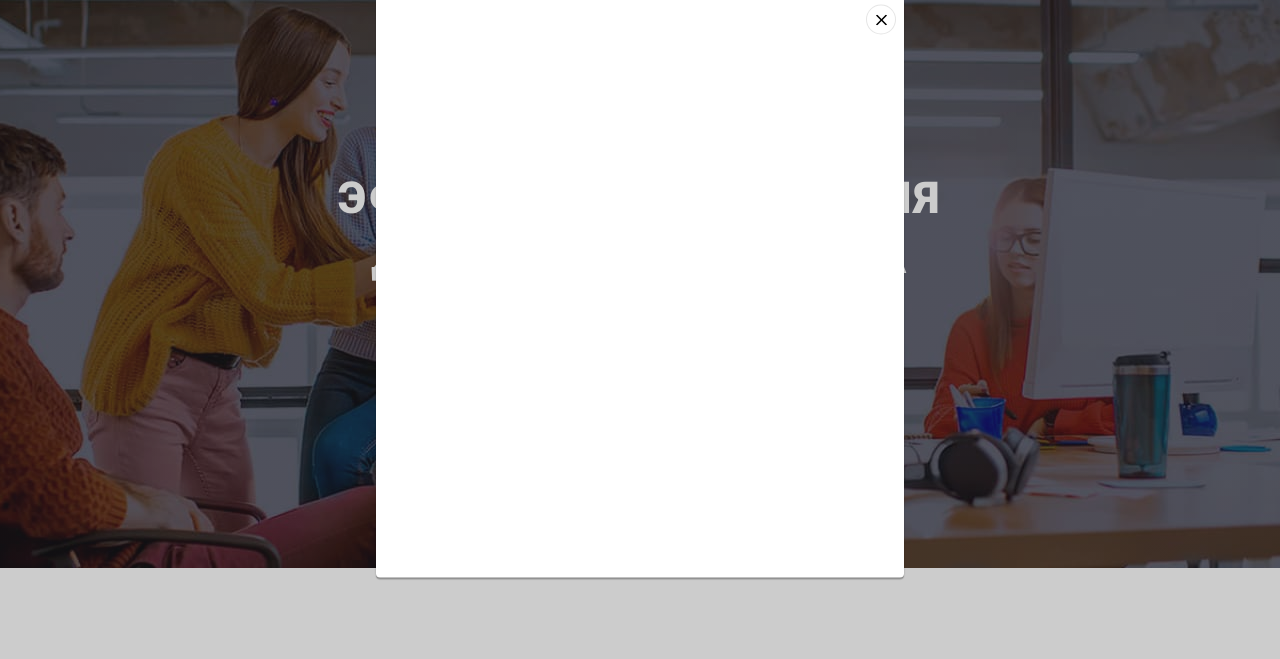
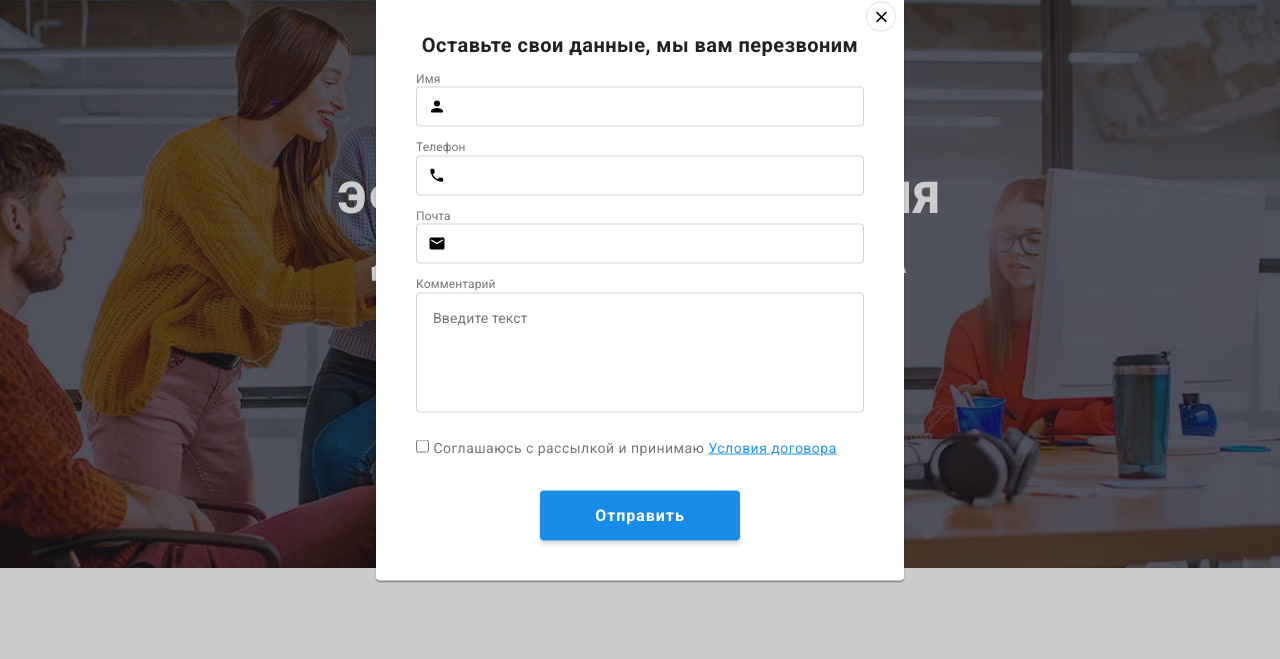
Before and after one commit to Anastasia-A-2020/goit-markup-hw-06-, a plain HTML site: page index.html in a window 1280 px wide. Both pictures are taken after a click on the button "Заказать услугу". Shown: the part 113-772 px from the top of the page. Drawn offline with nearby package versions, Linux system fonts and the light colour scheme.

Commit message:
modal-form

```diff
--- a/css/styles.css
+++ b/css/styles.css
@@ -773,8 +773,9 @@ body {
   transform: translate(-50%, -50%) scale(1);
 
   transition: transform 250ms var(--timing-function);
-  min-width: 528px;
+  width: 528px;
   min-height: 581px;
+  padding: 40px;
   background-color: rgba(255, 255, 255, 1);
 
   border-radius: 4px;
@@ -810,3 +811,120 @@ body {
 .close-button:focus{
   color: var(--accent-color);
 }
+
+.modal-title{
+  margin-bottom: 12px;
+
+  font-weight: 700;
+  font-size: 20px;
+  line-height: 1.150;
+  text-align: center;
+  color: var(--title-primary-color);
+}
+
+.modal-item{
+  position: relative;
+
+  margin-bottom: 10px;
+}
+
+.modal-label,
+.comment-label{
+  margin-bottom: 4px;
+
+  font-weight: 400;
+  font-size: 12px;
+  line-height: 1.167;
+  letter-spacing: 0.01em;
+  color: var(--primary-text-color);
+
+}
+
+.modal-input{
+  width: 100%;
+  height: 40px;
+  padding-left: 42px;
+
+  border: 1px solid;
+  border-color: rgba(33, 33, 33, 0.2);
+  border-radius: 4px;
+  outline: none;
+
+  transition: border-color 250ms var(--timing-function);
+}
+
+.modal-input:focus,
+.modal-comment:focus{
+  border: 1px solid;
+  border-color: var(--accent-color);
+}
+
+.modal-icon{
+  position: absolute;
+  top:50%;
+  left:12px;
+  width: 18px;
+  height: 18px;
+
+  fill: currentColor;
+
+  transition: fill 250ms var(--timing-function);
+}
+
+.modal-input:focus + .modal-icon{
+  fill:var(--accent-color);
+}
+
+.modal-comment{
+  width: 100%;
+  height: 120px;
+  padding: 16px;
+  margin-bottom: 20px;
+  border: 1px solid;
+  border-color: rgba(33, 33, 33, 0.2);
+  border-radius: 4px;
+  outline: none;
+
+  font-weight: 400;
+  font-size: 14px;
+  line-height: 1.143;
+  letter-spacing: 0.01em;
+  color: var(--primary-text-color);
+
+  resize: none;
+  transition: border-color 250ms var(--timing-function);
+}
+
+.modal-policy{
+  font-weight: 400;
+  font-size: 14px;
+  line-height: 1.714;
+  color: var(--primary-text-color);
+}
+
+.modal-link{
+  color: var(--accent-color);
+}
+
+.modal-submit{
+  display: flex;
+  width: 200px;
+  min-height: 50px;
+  border: none;
+  margin-left:auto;
+  margin-right: auto;
+  margin-top: 30px;
+
+  background: #188CE8;
+  box-shadow: 0px 4px 4px rgba(0, 0, 0, 0.15);
+  border-radius: 4px;
+  cursor: pointer;
+
+  justify-content: center;
+  align-items: center;
+  font-weight: 700;
+  font-size: 16px;
+  line-height: 1.875;
+  letter-spacing: 0.06em;
+  color: var(--title-secondary-color);
+}
--- a/index.html
+++ b/index.html
@@ -386,7 +386,7 @@
         </div>
 
         <div class="our-social-links">
-          <h3 class="call">Присоединяйтесь</h3>
+          <p class="call">Присоединяйтесь</p>
           <ul class="list social">
             <li class="item">
               <a href="" class="networks" aria-label="instagram"
@@ -444,6 +444,54 @@
             <use href="./images/sprite.svg#icon-close"></use>
           </svg>
         </button>
+        <form action="" class="modal-form">
+          <p class="modal-title">Оставьте свои данные, мы вам перезвоним</p>
+
+          <ul class="modal-list list">
+            <li class="modal-item item">
+              <label for="modal-name" class="modal-label">Имя</label>
+              <input type="text" name="modal-name" id="modal-name" required placeholder=" " class="modal-input" />
+              <svg class="modal-icon">
+                <use href="./images/sprite.svg#icon-person"></use>
+              </svg>
+            </li>
+
+            <li class="modal-item item">
+              <label for="modal-tel" class="modal-label">Телефон</label>
+              <input type="tel" name="modal-tel" id="modal-tel" required placeholder=" " class="modal-input" />
+              <svg class="modal-icon">
+                <use href="./images/sprite.svg#icon-phone"></use>
+              </svg>
+            </li>
+
+            <li class="modal-item item">
+              <label for="modal-mail" class="modal-label">Почта</label>
+              <input type="email" name="modal-mail" id="modal-mail" required placeholder=" " class="modal-input" />
+              <svg class="modal-icon">
+                <use href="./images/sprite.svg#icon-email"></use>
+              </svg>
+            </li>
+          </ul>
+
+          <div class="">
+            <label for="modal-comment" class="comment-label">Комментарий</label>
+            <textarea
+              class="modal-comment"
+              name="modal-comment"
+              id="modal-comment"
+              placeholder="Введите текст"
+            ></textarea>
+          </div>
+
+          <div>
+            <input type="checkbox" name="modal-policy" id="modal-policy" />
+            <label for="modal-policy" class="modal-policy"
+              >Соглашаюсь с рассылкой и принимаю <a href="#" class="modal-link">Условия договора</a></label
+            >
+          </div>
+
+          <button type="submit" class="modal-submit">Отправить</button>
+        </form>
       </div>
     </div>
 
```
